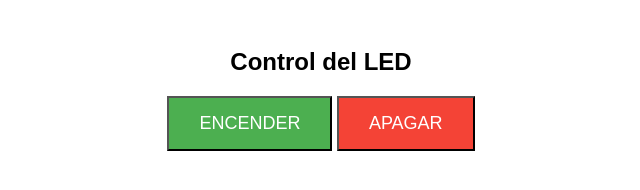
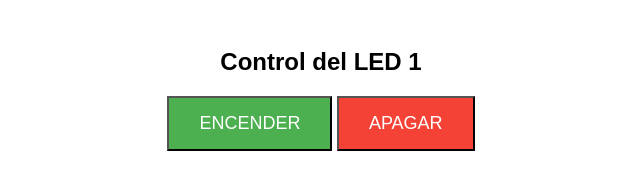
Before and after one commit to GemsCabo/control-led-web, a plain HTML site: page index.html in a window 1280 px wide. Shown: the whole page, without its empty margins (319-959 px from the left). Drawn offline with Linux system fonts and the light colour scheme.

Commit message:
Update index.html

```diff
--- a/index.html
+++ b/index.html
@@ -10,7 +10,7 @@
     </style>
   </head>
   <body>
-    <h2>Control del LED</h2>
+    <h2>Control del LED 1</h2>
     <button id="encender" onclick="cambiarEstado(1)">ENCENDER</button>
     <button id="apagar" onclick="cambiarEstado(0)">APAGAR</button>
     <div id="estado"></div>
```
